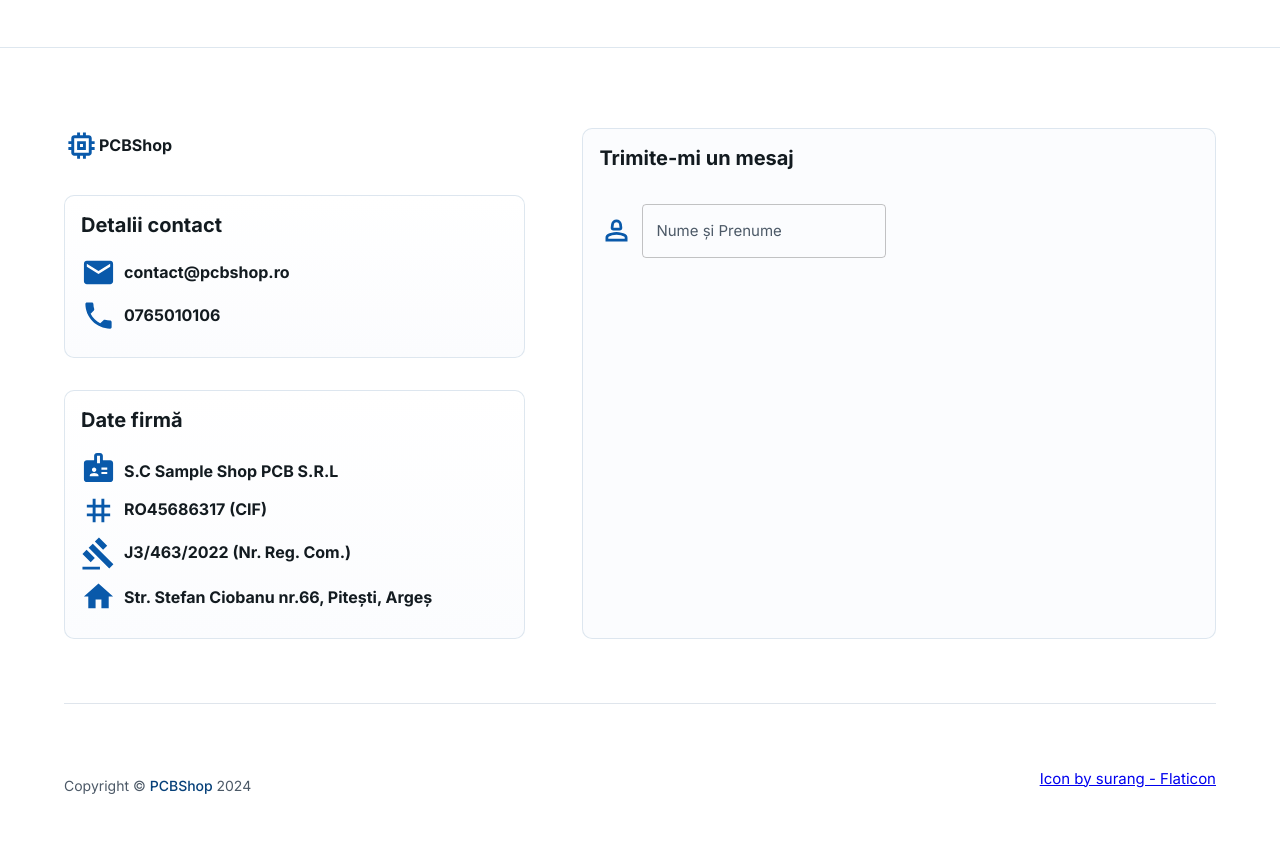
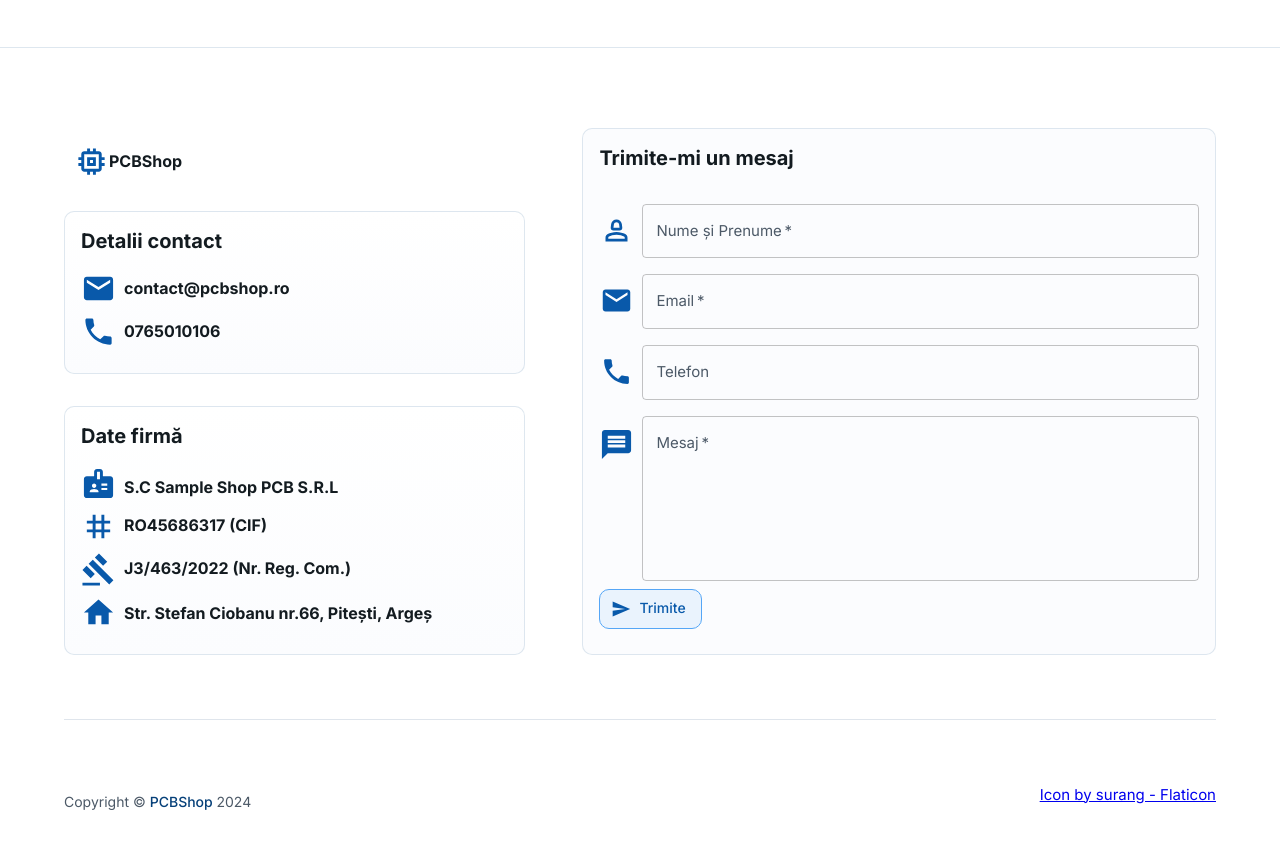
Before and after one commit to NicolaeStaicu/next-pcbshop, a Next.js app: page /LandingPage in a window 1280 px wide. Shown: the part 4980-5828 px from the top of the page. Built offline with nearby package versions, Linux system fonts and the light colour scheme.

Commit message:
contact form + emaiJS

```diff
--- a/package.json
+++ b/package.json
@@ -9,10 +9,12 @@
     "lint": "next lint"
   },
   "dependencies": {
+    "@emailjs/browser": "^4.4.1",
     "@emotion/cache": "^11.13.1",
     "@emotion/react": "^11.11.4",
     "@emotion/styled": "^11.11.5",
     "@mui/icons-material": "^5.15.15",
+    "@mui/lab": "^5.0.0-alpha.173",
     "@mui/material": "^5.15.15",
     "@mui/material-nextjs": "^5.16.4",
     "class-variance-authority": "^0.7.0",
--- a/src/components/Footer.tsx
+++ b/src/components/Footer.tsx
@@ -11,8 +11,12 @@ import TagIcon from '@mui/icons-material/Tag';
 import GavelIcon from '@mui/icons-material/Gavel';
 import HomeIcon from '@mui/icons-material/Home';
 import PersonIcon from '@mui/icons-material/Person2Outlined';
+import MessageIcon from '@mui/icons-material/Message';
+import SendIcon from '@mui/icons-material/Send';
+import LoadingButton from '@mui/lab/LoadingButton';
 import { brand } from '@/theme';
-import { Card, CardContent, CardHeader, FormControl, TextField } from '@mui/material';
+import { Alert, AlertColor, Card, CardActions, CardContent, CardHeader, Slide, SlideProps, Snackbar, SnackbarOrigin, TextField } from '@mui/material';
+import emailjs from '@emailjs/browser';
 
 function Copyright() {
   return (
@@ -24,7 +28,80 @@ function Copyright() {
   );
 }
 
+function SlideTransition(props: SlideProps) {
+  return <Slide {...props} direction="left" />;
+}
+
+interface State extends SnackbarOrigin {
+  open: boolean;
+  severity: AlertColor;
+  message: string
+}
+
 export default function Footer() {
+  const [state, setState] = React.useState<State>({
+    open: false,
+    vertical: 'top',
+    horizontal: 'right',
+    severity: 'success',
+    message: ''
+  });
+  const [showSnackBar, setShowSnackBar] = React.useState<boolean>(false);
+  const [loading, setLoading] = React.useState(false);
+  const { vertical, horizontal, open, severity, message } = state;
+  const form = React.useRef();
+
+  const handleSubmit = (e: any) => {
+    e.preventDefault();
+    setLoading(true);
+    if (e.target.checkValidity()) {
+      if (form.current) {
+        emailjs.sendForm('service_7q4i4fh', 'template_735dpmg', form.current, {
+          publicKey: 'QRLTschR8MDDzMoo3',
+        }).then(
+          () => {
+            setLoading(false);
+            setShowSnackBar(true);
+            setState(
+              {
+                vertical: 'top',
+                horizontal: 'right',
+                open: true,
+                severity: 'success',
+                message: 'Mesajul a fost trimis cu succes!'
+              });
+          },
+          (error) => {
+            setLoading(false);
+            setShowSnackBar(true);
+            setState(
+              {
+                vertical: 'top',
+                horizontal: 'right',
+                open: true,
+                severity: 'error',
+                message: error.text
+              });
+          },
+        );
+      }
+    } else {
+      setShowSnackBar(true);
+      setState(
+        {
+          vertical: 'top',
+          horizontal: 'right',
+          open: true,
+          severity: 'error',
+          message: 'Vă rugăm să completați toate câmpurile cu steluță!'
+        });
+    }
+  };
+
+  const handleClose = () => {
+    setState({ ...state, open: false });
+  };
+
   return (
     <Container
       id='footer'
@@ -54,7 +131,7 @@ export default function Footer() {
             minWidth: { xs: '100%', sm: '40%' },
           }}
         >
-          <Box sx={{ display: 'flex', alignItems: 'center' }}>
+          <Box sx={{ display: 'flex', alignItems: 'center', padding: '1rem', paddingBottom: 0, paddingLeft: '10px' }}>
             <MemoryIcon fontSize="large" sx={{ color: brand[500] }}></MemoryIcon>
             <Typography variant="subtitle2" fontWeight={600}>PCBShop</Typography>
           </Box>
@@ -115,12 +192,49 @@ export default function Footer() {
           <Card sx={{ height: '100%' }}>
             <CardHeader title='Trimite-mi un mesaj'></CardHeader>
             <CardContent>
-              <FormControl className='w-full'>
-                <Box sx={{ display: 'flex', alignItems: 'center', gap: '0.5rem' }}>
+              <Box component='form' ref={form} onSubmit={handleSubmit} noValidate className='w-full'>
+                <Box sx={{ display: 'flex', alignItems: 'center', gap: '0.5rem', marginBottom: '1rem' }}>
                   <PersonIcon fontSize="large" sx={{ color: brand[500], paddingBottom: '2px' }} />
-                  <TextField hiddenLabel fullWidth id="input-full-name" label="Nume și Prenume" variant="outlined" />
+                  <TextField type='text' name='name' required hiddenLabel fullWidth id="input-full-name" label="Nume și Prenume" variant="outlined" />
                 </Box>
-              </FormControl>
+                <Box sx={{ display: 'flex', alignItems: 'center', gap: '0.5rem', marginBottom: '1rem' }}>
+                  <EmailIcon fontSize="large" sx={{ color: brand[500], paddingBottom: '2px' }} />
+                  <TextField type='text' name='email' required hiddenLabel fullWidth id="input-email" label="Email" variant="outlined" />
+                </Box>
+                <Box sx={{ display: 'flex', alignItems: 'center', gap: '0.5rem', marginBottom: '1rem' }}>
+                  <PhoneIcon fontSize="large" sx={{ color: brand[500], paddingBottom: '2px' }} />
+                  <TextField type='text' name='phone' hiddenLabel fullWidth id="input-phone" label="Telefon" variant="outlined" />
+                </Box>
+                <Box sx={{ display: 'flex', alignItems: 'top', gap: '0.5rem', height: '100%' }}>
+                  <MessageIcon fontSize="large" sx={{ color: brand[500], marginTop: '0.7rem' }} />
+                  <TextField type='text' name='message' required hiddenLabel multiline fullWidth id="input-message" label="Mesaj" variant="outlined" rows={6} />
+                </Box>
+                <CardActions sx={{ padding: 0, paddingTop: '8px' }} className='justify-end'>
+                  <LoadingButton type='submit' loading={loading} variant='outlined' startIcon={<SendIcon />}>
+                    Trimite
+                  </LoadingButton>
+                </CardActions>
+              </Box>
+              {showSnackBar ?
+                <Snackbar
+                  anchorOrigin={{ vertical, horizontal }}
+                  open={open}
+                  autoHideDuration={3000}
+                  onClose={handleClose}
+                  TransitionComponent={SlideTransition}
+                >
+                  <Alert
+                    onClose={handleClose}
+                    severity={severity}
+                    variant="filled"
+                    sx={{ width: '100%' }}
+                  >
+                    {message}
+                  </Alert>
+                </Snackbar>
+                :
+                null
+              }
             </CardContent>
           </Card>
         </Box>
```
Also changed, not shown: 1 other file (tests, documents, lock files or other folders).
